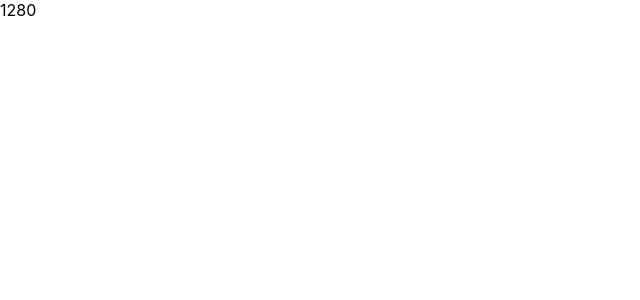
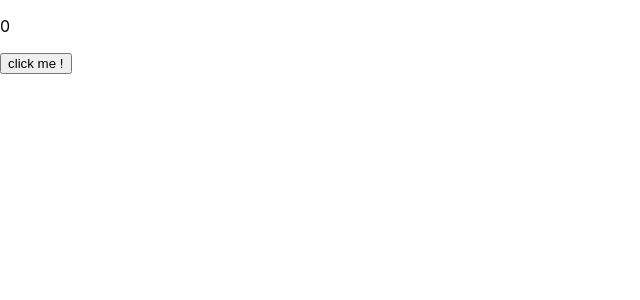
Before and after one commit to praniil/learning-react, a React (Create React App) app: page / in a window 1280 px wide. Shown: the top 300 px of the page, without its empty margins (0-640 px from the left). Built offline with nearby package versions, Linux system fonts and the light colour scheme.

Commit message:
feat: learnt about useRef

```diff
--- a/src/App.tsx
+++ b/src/App.tsx
@@ -9,10 +9,13 @@ import Hooks from './Hooks';
 import Todos from './todos';
 import UseEffectHook from './UseEffectHook';
 import UseEffectWindow from './UseEffectWindow';
+import TicTacToe from './tictactoe';
+import PhotoGallery from './PhotoGallery';
+import UseRefrence from './UseMemo';
 
 
 function App() {
-  // let content;
+  let content;
   // const[isLoggedIn, setisLoggedIn] = useState(true);
   // if (isLoggedIn) {
   //   content = <PhotoArray />
@@ -43,10 +46,12 @@ function App() {
        {/* <Props name = {UserObj.name}
       job = {UserObj.job}/>
        <Hooks />
-      <Todos/> */}
-      {/* <UseEffectHook/> */}
+      <Todos/>
+      <UseEffectHook/>
       <UseEffectWindow/>
-
+      <TicTacToe/>
+      <PhotoGallery /> */}
+      <UseRefrence/>
     </div>
 
 
--- /dev/null
+++ b/src/PhotoGallery.tsx
@@ -0,0 +1,11 @@
+import React from 'react'
+
+const PhotoGallery = () => {
+  return (
+    <div>
+
+    </div>
+  )
+}
+
+export default PhotoGallery
--- /dev/null
+++ b/src/UseMemo.tsx
@@ -0,0 +1,61 @@
+// import React, { useRef, useState } from 'react'
+// //intial value is ignored after the initial render
+// const UseRefrence = () => {
+
+//   const myValueRef = useRef('Initial Value');
+
+//   function handleChangeValue () {
+
+//     console.log('current value: ', myValueRef.current)
+//     myValueRef.current = "Final Value"
+
+//     forceRerender();
+//     //initially myValueRef.current = initial value
+//     //later it is ignored and myValueRef.curent is set "final value"
+//   }
+// //react doesnt re-render your component because react is not aware of whenn you change it because a ref is a plain js object
+// //So we used force render
+//   function forceRerender () {
+//       setForceRender(Math.random())
+//   }
+
+//   const [forceRender, setForceRender] = useState<number>();
+
+
+//   return (
+//     <div>
+//         <button onClick = {handleChangeValue}>Change Value</button>
+//     </div>
+//   )
+// }
+
+// export default UseRefrence
+// useRef it doesnt affect the visual output of the component , so it is percect for stroting information that doesnt affect the visual output of your component
+// it is because changing a ref doent trigger a re-render
+
+//click counter
+import React, { useState } from 'react'
+import { useRef } from 'react'
+
+const UseMemo = () => {
+  let ref = useRef(0);
+  // const [count, setCount] = useState<number>(0)
+  function handleClick () {
+    ref.current = ref.current + 1;
+    // console.log("ref", ref.current);
+    alert(`You clicked me ${ref.current} times`)
+    // setCount(count + 1);
+    // console.log("count", count);
+    // alert(`You clicked me ${count} times`)
+  }
+  return (
+    <div>
+      {/* <p> {count} </p>
+      <p> {ref.current} </p> */}
+      <p> {ref.current} </p>
+      <button onClick={handleClick}>click me !</button>
+    </div>
+  )
+}
+
+export default UseMemo
```
Also changed, not shown: src/HandlingEvents.tsx (added, +11 -0 lines).
